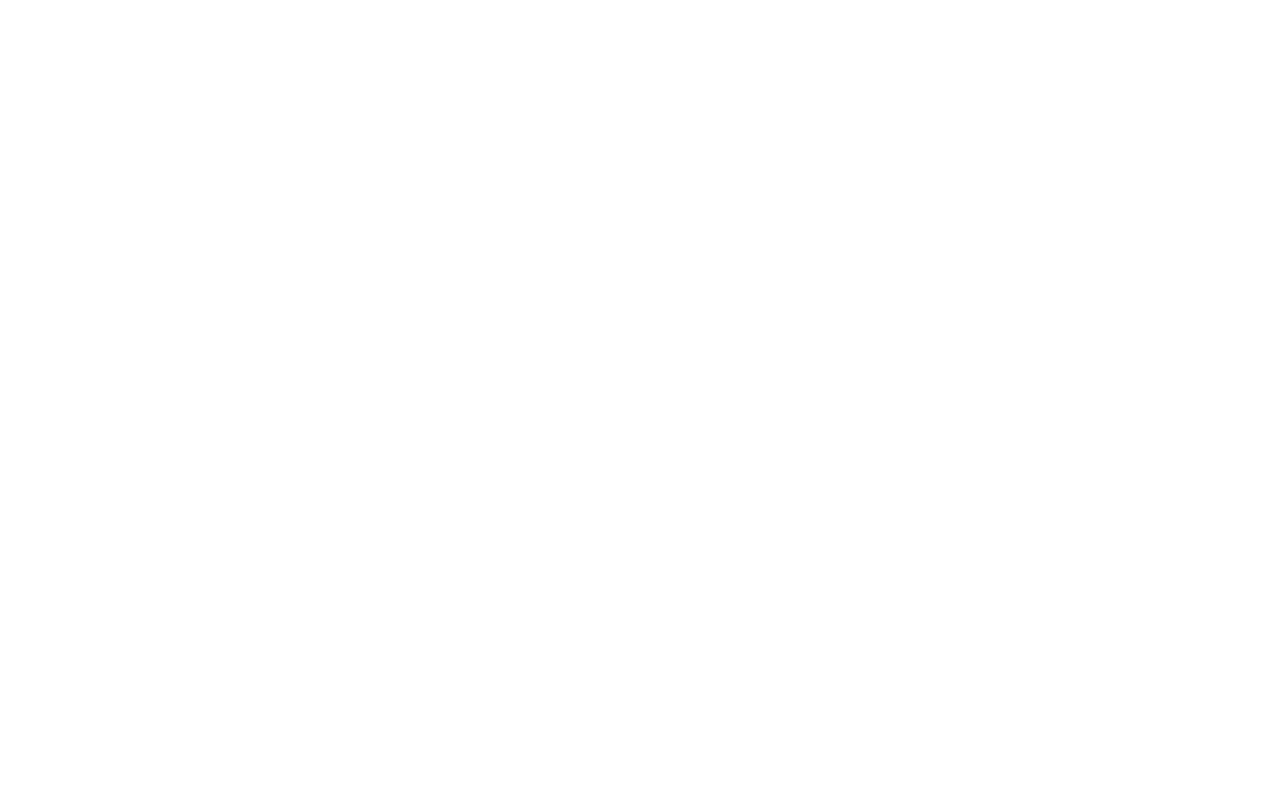
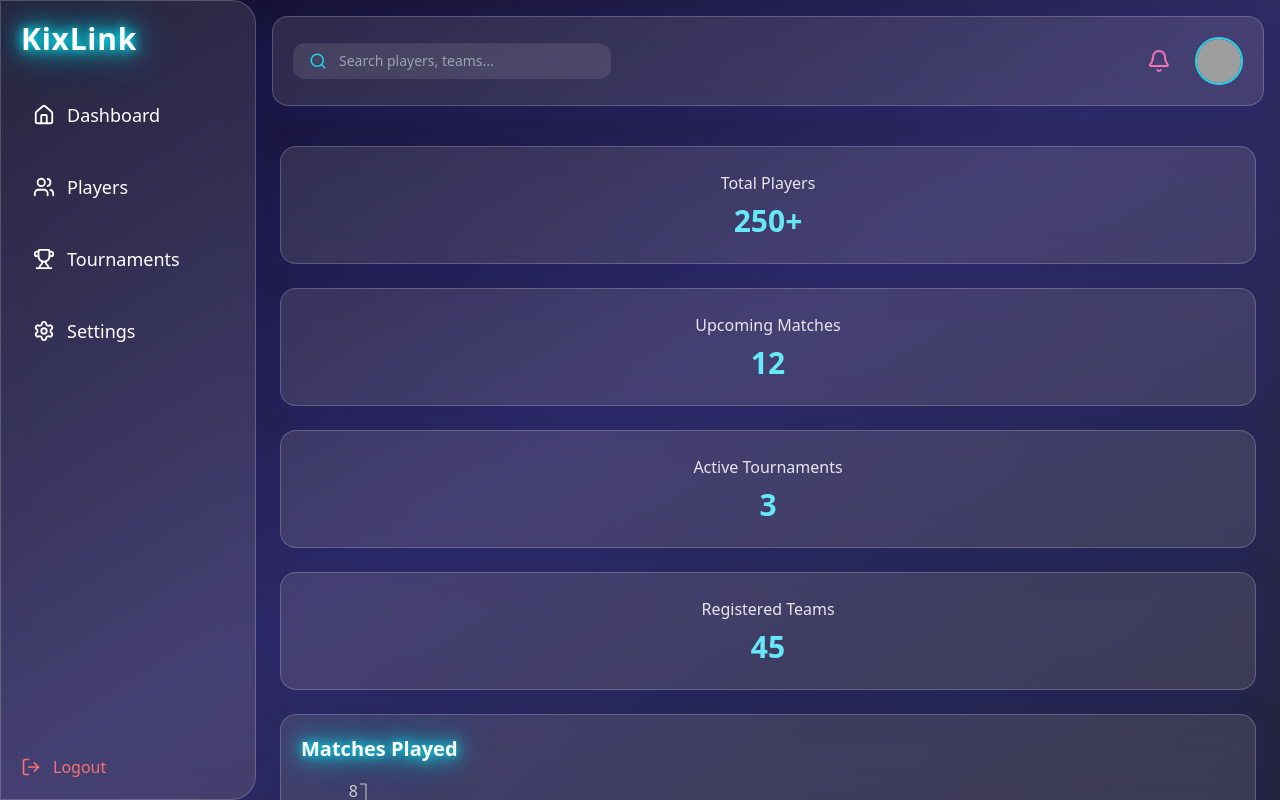
Before and after one commit to nitinn0/kixlink, a React (Vite) app in the folder client/: page / in a window 1280 px wide. Before the commit this address had no page. Built offline with nearby package versions, Linux system fonts and the light colour scheme; grey boxes are pictures that could not be loaded.

Commit message:
dashboard ui

```diff
--- a/client/package.json
+++ b/client/package.json
@@ -12,9 +12,11 @@
   "dependencies": {
     "axios": "^1.11.0",
     "framer-motion": "^12.23.12",
+    "lucide-react": "^0.542.0",
     "react": "^19.1.1",
     "react-dom": "^19.1.1",
-    "react-router-dom": "^6.30.1"
+    "react-router-dom": "^6.30.1",
+    "recharts": "^3.1.2"
   },
   "devDependencies": {
     "@eslint/js": "^9.33.0",
--- a/client/src/App.jsx
+++ b/client/src/App.jsx
@@ -1,4 +1,5 @@
 import { BrowserRouter, Routes, Route } from "react-router-dom";
+import Dashboard from "./pages/Dashboard";
 import Login from "./pages/Login";
 import Register from "./pages/Register";
 
@@ -6,6 +7,7 @@
   return (
     <BrowserRouter>
       <Routes>
+        <Route path="/" element={<Dashboard />} />
         <Route path="/login" element={<Login />} />
         <Route path="/register" element={<Register />} />
       </Routes>
--- a/client/src/index.css
+++ b/client/src/index.css
@@ -112,3 +112,27 @@
   70% { transform: scale(1); box-shadow: 0 0 0 10px rgba(0, 0, 0, 0); }
   100% { transform: scale(0.75); box-shadow: 0 0 0 0 rgba(0, 0, 0, 0); }
 }
+
+
+/* Glassy + Neon Styling */
+.glass {
+  background: rgba(255, 255, 255, 0.1);
+  backdrop-filter: blur(15px);
+  -webkit-backdrop-filter: blur(15px);
+  border: 1px solid rgba(255, 255, 255, 0.2);
+  box-shadow: 0 8px 32px rgba(31, 38, 135, 0.3);
+}
+
+.neon-text {
+  color: #fff;
+  text-shadow: 0 0 10px #00f0ff, 0 0 20px #00f0ff, 0 0 40px #00f0ff;
+}
+
+.neon-card {
+  transition: transform 0.3s ease, box-shadow 0.3s ease;
+}
+
+.neon-card:hover {
+  transform: translateY(-10px) scale(1.05);
+  box-shadow: 0 0 25px #00f0ff, 0 0 50px #ff00f7;
+}
--- /dev/null
+++ b/client/src/pages/Dashboard.tsx
@@ -0,0 +1,165 @@
+import React from "react";
+import { motion } from "framer-motion";
+import {
+  LineChart,
+  Line,
+  XAxis,
+  YAxis,
+  Tooltip,
+  ResponsiveContainer,
+  BarChart,
+  Bar,
+  PieChart,
+  Pie,
+  Cell,
+} from "recharts";
+import { Home, Users, Trophy, Settings, Bell, Search, LogOut } from "lucide-react";
+
+const matchData = [
+  { day: "Mon", matches: 3 },
+  { day: "Tue", matches: 5 },
+  { day: "Wed", matches: 4 },
+  { day: "Thu", matches: 6 },
+  { day: "Fri", matches: 7 },
+  { day: "Sat", matches: 2 },
+  { day: "Sun", matches: 1 },
+];
+
+const topPlayers = [
+  { name: "Rohit Sharma", goals: 10 },
+  { name: "Arjun Mehta", goals: 8 },
+  { name: "Aman Singh", goals: 7 },
+  { name: "Karan Verma", goals: 6 },
+  { name: "Sahil Kapoor", goals: 5 },
+];
+
+const teamDistribution = [
+  { name: "Defenders", value: 10 },
+  { name: "Midfielders", value: 15 },
+  { name: "Strikers", value: 8 },
+  { name: "Goalkeepers", value: 4 },
+];
+
+const COLORS = ["#00f0ff", "#ff00f7", "#9dff00", "#ffae00"];
+
+const Dashboard = () => {
+  return (
+    <div className="flex h-screen bg-gradient-to-br from-[#0f0c29] via-[#302b63] to-[#24243e] text-white">
+      {/* Sidebar */}
+      <div className="w-64 glass flex flex-col p-5 text-white shadow-lg rounded-r-3xl">
+        <h1 className="text-3xl font-extrabold neon-text mb-8 tracking-wide">KixLink</h1>
+        <nav className="flex flex-col gap-5 text-lg font-medium">
+          <a className="flex items-center gap-3 p-3 rounded-xl hover:bg-white/10 transition cursor-pointer">
+            <Home size={22} /> Dashboard
+          </a>
+          <a className="flex items-center gap-3 p-3 rounded-xl hover:bg-white/10 transition cursor-pointer">
+            <Users size={22} /> Players
+          </a>
+          <a className="flex items-center gap-3 p-3 rounded-xl hover:bg-white/10 transition cursor-pointer">
+            <Trophy size={22} /> Tournaments
+          </a>
+          <a className="flex items-center gap-3 p-3 rounded-xl hover:bg-white/10 transition cursor-pointer">
+            <Settings size={22} /> Settings
+          </a>
+        </nav>
+        <div className="mt-auto">
+          <button className="flex items-center gap-3 text-red-400 hover:text-red-500">
+            <LogOut size={20} /> Logout
+          </button>
+        </div>
+      </div>
+
+      {/* Main Content */}
+      <div className="flex-1 flex flex-col overflow-y-auto">
+        {/* Top Navbar */}
+        <div className="glass flex items-center justify-between p-5 m-4 rounded-2xl shadow-lg">
+          <div className="flex items-center gap-3 bg-white/10 px-4 py-2 rounded-xl">
+            <Search size={18} className="text-cyan-400" />
+            <input
+              type="text"
+              placeholder="Search players, teams..."
+              className="bg-transparent outline-none text-sm text-white w-64"
+            />
+          </div>
+          <div className="flex items-center gap-6">
+            <Bell size={24} className="text-pink-400 cursor-pointer" />
+            <img
+              src="https://i.pravatar.cc/40"
+              alt="profile"
+              className="w-12 h-12 rounded-full border-2 border-cyan-400"
+            />
+          </div>
+        </div>
+
+        {/* Dashboard Content */}
+        <div className="p-6">
+          {/* Stats Cards */}
+          <div className="grid grid-cols-1 md:grid-cols-4 gap-6 mb-6">
+            {[
+              { title: "Total Players", value: "250+" },
+              { title: "Upcoming Matches", value: "12" },
+              { title: "Active Tournaments", value: "3" },
+              { title: "Registered Teams", value: "45" },
+            ].map((card, i) => (
+              <motion.div
+                key={i}
+                initial={{ opacity: 0, y: 40 }}
+                animate={{ opacity: 1, y: 0 }}
+                transition={{ delay: i * 0.2 }}
+                className="glass neon-card p-6 rounded-2xl text-center"
+              >
+                <h3 className="text-gray-200 text-md">{card.title}</h3>
+                <p className="text-3xl font-extrabold text-cyan-300 mt-2">{card.value}</p>
+              </motion.div>
+            ))}
+          </div>
+
+          {/* Charts Section */}
+          <div className="grid grid-cols-1 md:grid-cols-2 gap-6">
+            {/* Line Chart */}
+            <div className="glass rounded-2xl p-5 neon-card">
+              <h3 className="text-xl font-semibold mb-4 neon-text">Matches Played</h3>
+              <ResponsiveContainer width="100%" height={250}>
+                <LineChart data={matchData}>
+                  <XAxis dataKey="day" stroke="#ccc" />
+                  <YAxis stroke="#ccc" />
+                  <Tooltip contentStyle={{ background: "#222", borderRadius: "10px" }} />
+                  <Line type="monotone" dataKey="matches" stroke="#00f0ff" strokeWidth={3} />
+                </LineChart>
+              </ResponsiveContainer>
+            </div>
+
+            {/* Bar Chart */}
+            <div className="glass rounded-2xl p-5 neon-card">
+              <h3 className="text-xl font-semibold mb-4 neon-text">Top Goal Scorers</h3>
+              <ResponsiveContainer width="100%" height={250}>
+                <BarChart data={topPlayers}>
+                  <XAxis dataKey="name" stroke="#ccc" />
+                  <YAxis stroke="#ccc" />
+                  <Tooltip contentStyle={{ background: "#222", borderRadius: "10px" }} />
+                  <Bar dataKey="goals" fill="#ff00f7" />
+                </BarChart>
+              </ResponsiveContainer>
+            </div>
+          </div>
+
+          {/* Pie Chart */}
+          <div className="glass rounded-2xl p-5 neon-card mt-6">
+            <h3 className="text-xl font-semibold mb-4 neon-text">Player Positions</h3>
+            <ResponsiveContainer width="100%" height={300}>
+              <PieChart>
+                <Pie data={teamDistribution} dataKey="value" nameKey="name" outerRadius={120} label>
+                  {teamDistribution.map((_, index) => (
+                    <Cell key={`cell-${index}`} fill={COLORS[index % COLORS.length]} />
+                  ))}
+                </Pie>
+              </PieChart>
+            </ResponsiveContainer>
+          </div>
+        </div>
+      </div>
+    </div>
+  );
+};
+
+export default Dashboard;
```
Also changed, not shown: 1 other file (tests, documents, lock files or other folders).
